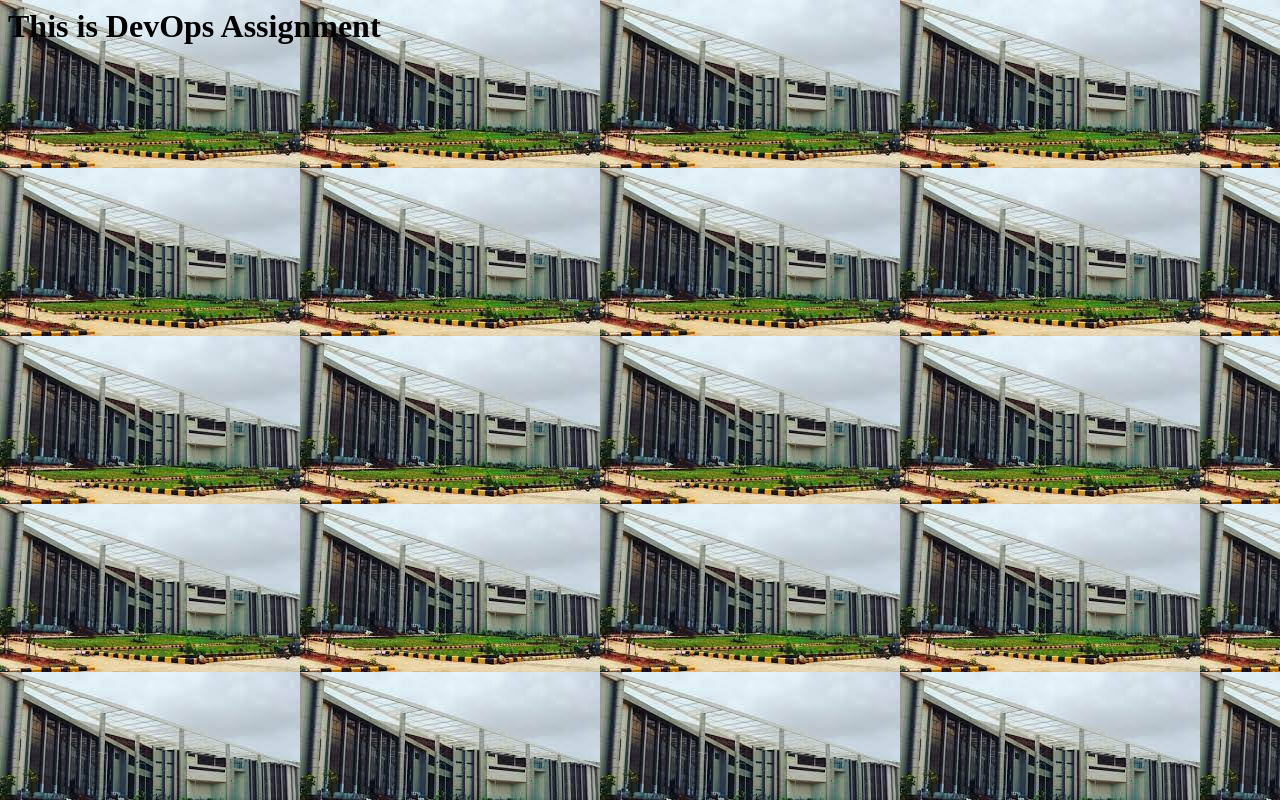
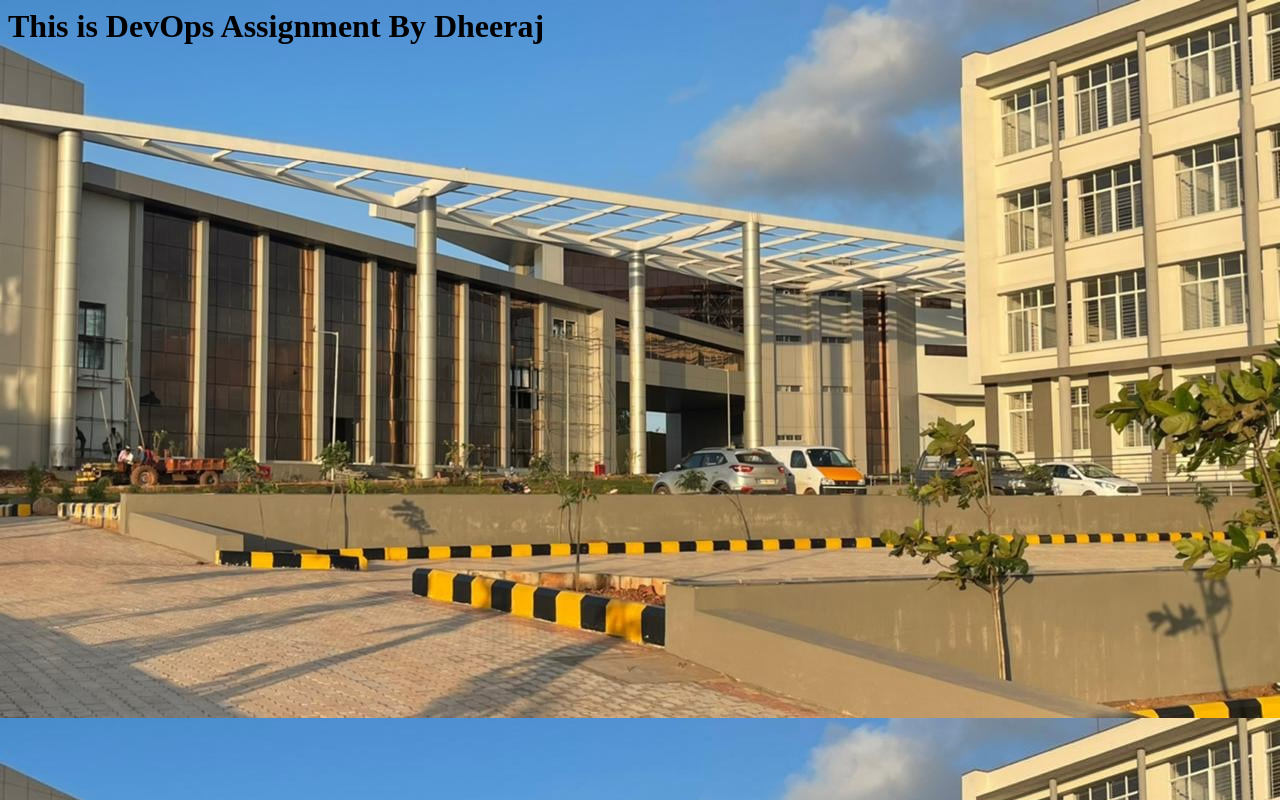
Before and after one commit to aryanboss/devopsiiit, a plain HTML site: page devopsiiit/index.html in a window 1280 px wide. Drawn offline with Linux system fonts and the light colour scheme.

Commit message:
Update index.html

```diff
--- a/devopsiiit/index.html
+++ b/devopsiiit/index.html
@@ -1,6 +1,6 @@
 <html>
 <title>Jenkins IIIT Assignment Website</title>
-  <h1>This is DevOps Assignment</h1>
-<body background="images/1.jpeg">
+  <h1>This is DevOps Assignment By Dheeraj</h1>
+<body background="images/2.jpeg">
 </body>
 </html>
```
